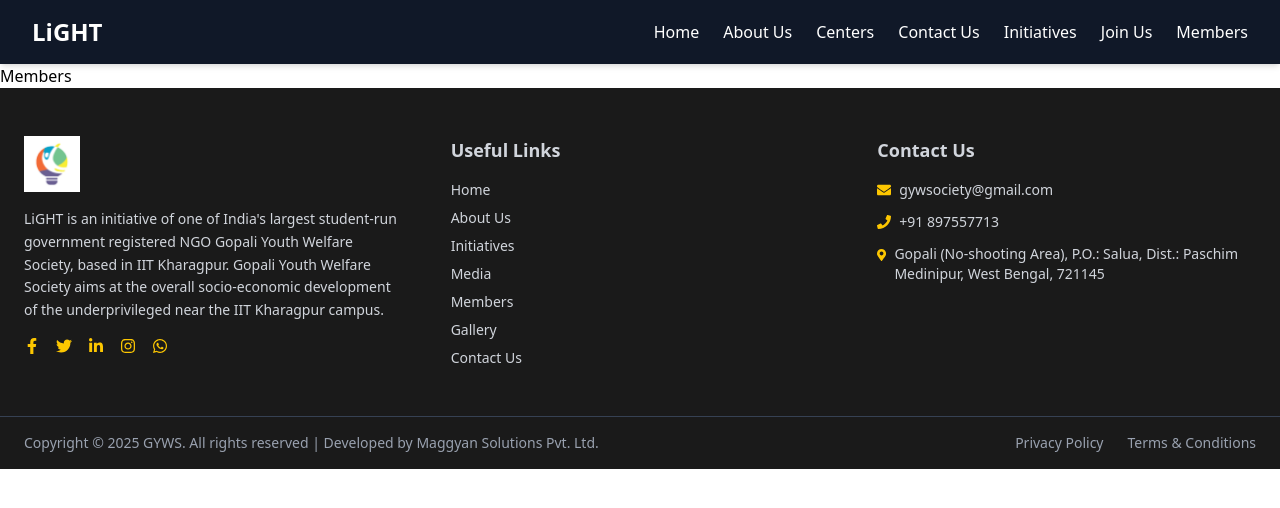
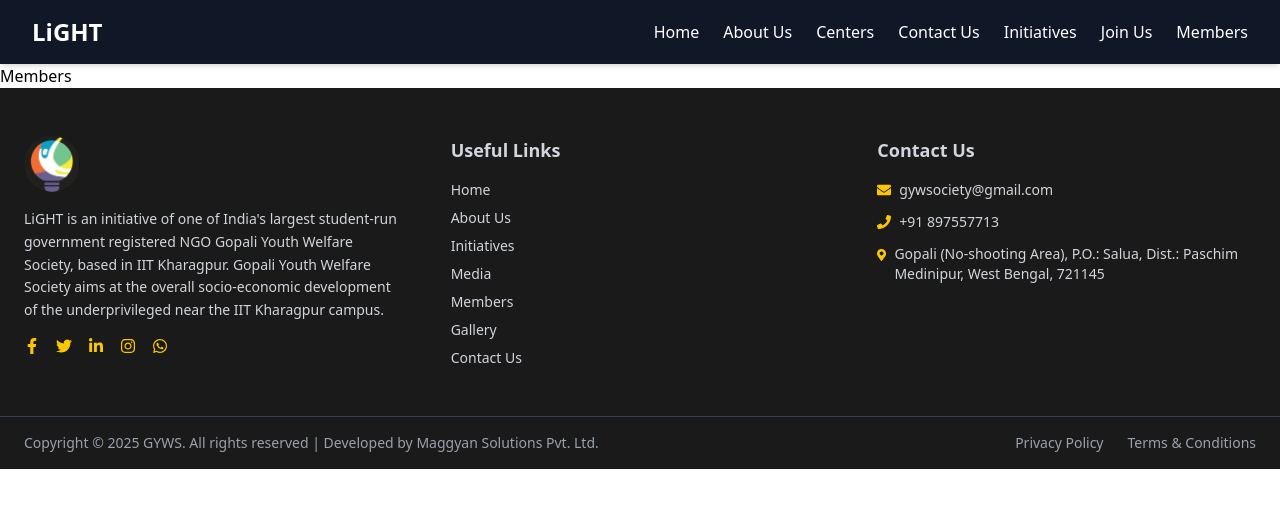
Before and after one commit to GYWS-TechOps/LiGHT-Website, a React (Vite) app: page /members in a window 1280 px wide. Shown: the top 508 px of the page. Built offline with nearby package versions, Linux system fonts and the light colour scheme.

Commit message:
Formatted footer and updated styles

```diff
--- a/src/components/Footer.jsx
+++ b/src/components/Footer.jsx
@@ -4,7 +4,7 @@ import Facebook from '../assets/Facebook.svg';
 import Insta from '../assets/Insta.svg';
 import LinkedIn from '../assets/LinkedIn.svg';
 import Twitter from '../assets/Twitter.svg';
-import Logo from '../assets/Logo.png';
+import Logo from '../assets/Logo.jpg';
 import { FaEnvelope, FaPhone, FaMapMarkerAlt, FaFacebookF, FaTwitter, FaLinkedinIn, FaInstagram, FaWhatsapp } from 'react-icons/fa';
 
 const Footer = () => {
@@ -18,7 +18,7 @@ const Footer = () => {
                     <img
                         src={Logo}
                         alt="Logo"
-                        className="w-14 h-14 mb-4"
+                        className="w-14 h-14 mb-4 rounded-full"
                     />
                     <p className="text-sm leading-relaxed">
                         LiGHT is an initiative of one of India's largest student-run government registered NGO
```
Also changed, not shown: src/assets/Logo.jpg (added), src/assets/Logo.png (deleted).
